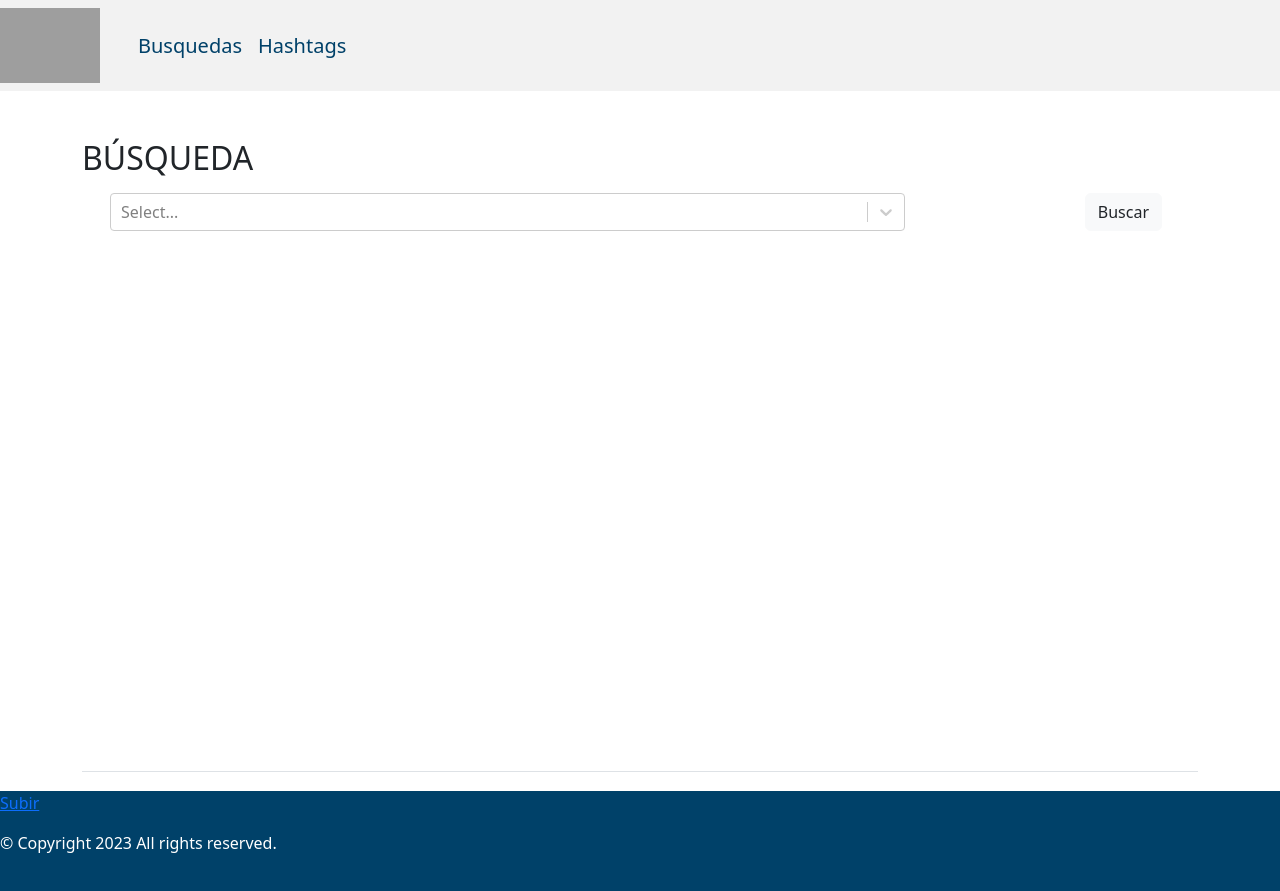
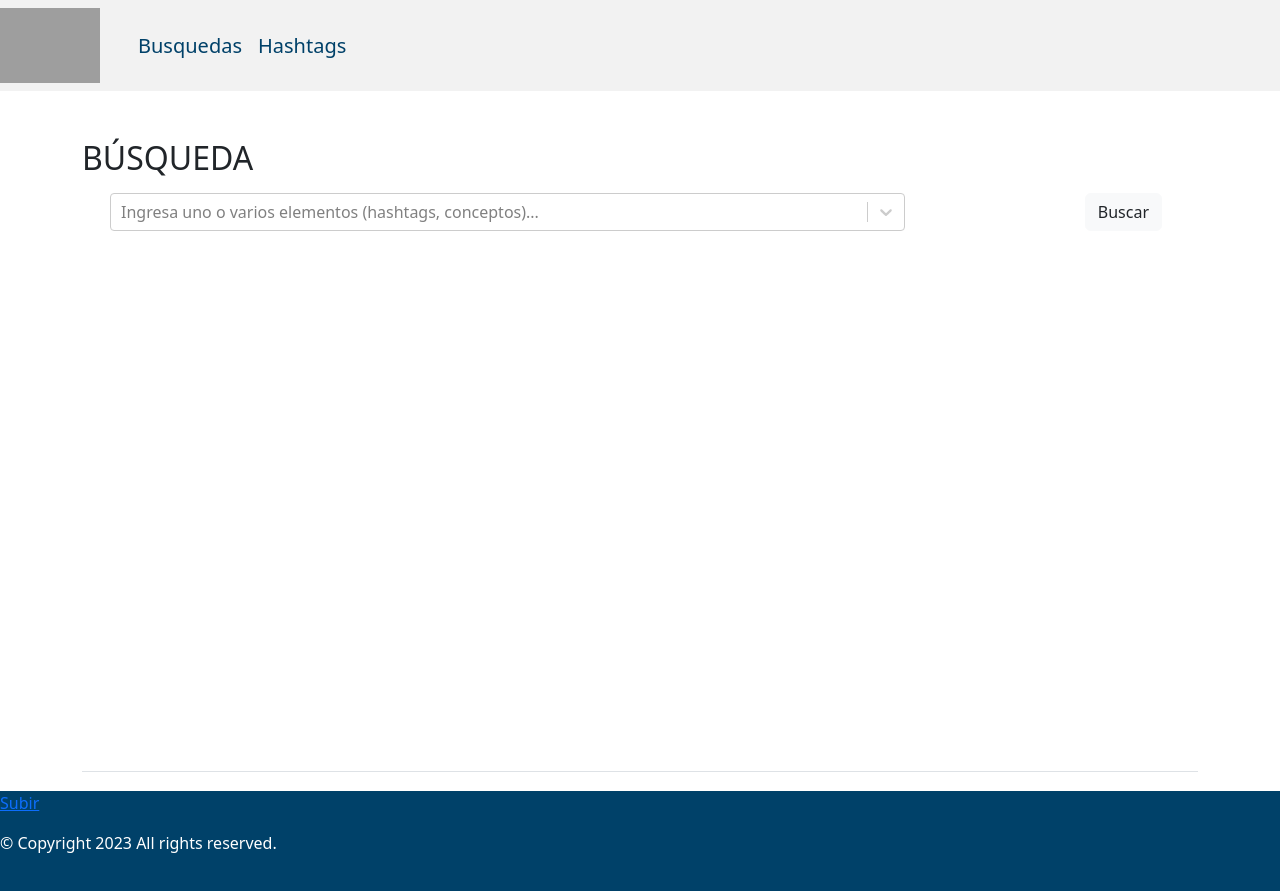
Before and after one commit to Christian-MW/nista, a React (Create React App) app: page / in a window 1280 px wide. Built offline with nearby package versions, Linux system fonts and the light colour scheme; no server answers; grey boxes are pictures that could not be loaded; some icons are missing.

Commit message:
Change text "Select"

```diff
--- a/src/components/Search/Search.jsx
+++ b/src/components/Search/Search.jsx
@@ -186,8 +186,10 @@ class Search extends React.Component {
                     <Select
                       closeMenuOnSelect={false}
                       components={animatedComponents}
+                      placeholder={'Ingresa uno o varios elementos (hashtags, conceptos)...'}
                       isMulti
                       options={itemsALL}
+                      noOptionsMessage={() => 'Elemento no encotrado'}
                       onChange={e => this.sendSearch(e)}
                     />
                   </form>
@@ -208,7 +210,7 @@ class Search extends React.Component {
                                 </div>
                 <div id="tittleSearch">
                   <br></br><br></br>
-                  <h4>La búsqueda: {searchName} contiene resultados <span id="nSer">{lengSearch}</span></h4>
+                  <h4>La búsqueda: {searchName} contiene <span id="nSer">{lengSearch}</span> resultados</h4>
                 </div>
               </div>
             </main>
```
